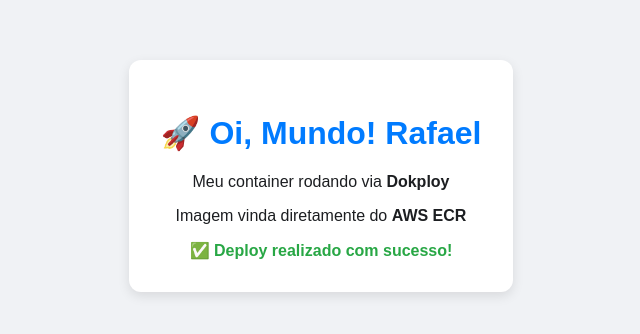
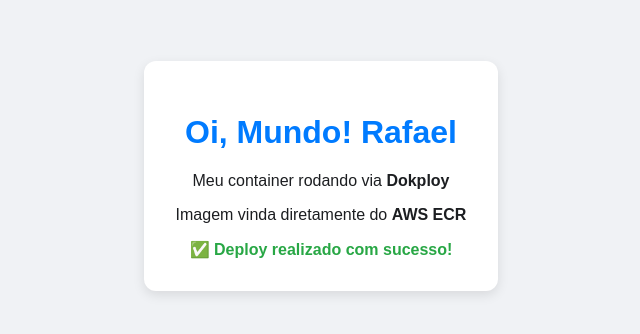
Before and after one commit to RafaelMoreira31/oi-mundo-dokploy, a plain HTML site: page index.html in a window 1280 px wide. Shown: the part 224-558 px from the top of the page, without its empty margins (319-959 px from the left). Drawn offline with Linux system fonts and the light colour scheme.

Commit message:
Update index.html

```diff
--- a/index.html
+++ b/index.html
@@ -32,7 +32,7 @@
 </head>
 <body>
     <div class="card">
-        <h1>🚀 Oi, Mundo! Rafael</h1>
+        <h1>Oi, Mundo! Rafael</h1>
         <p>Meu container rodando via <strong>Dokploy</strong></p>
         <p>Imagem vinda diretamente do <strong>AWS ECR</strong></p>
         <div class="status">✅ Deploy realizado com sucesso!</div>
```
